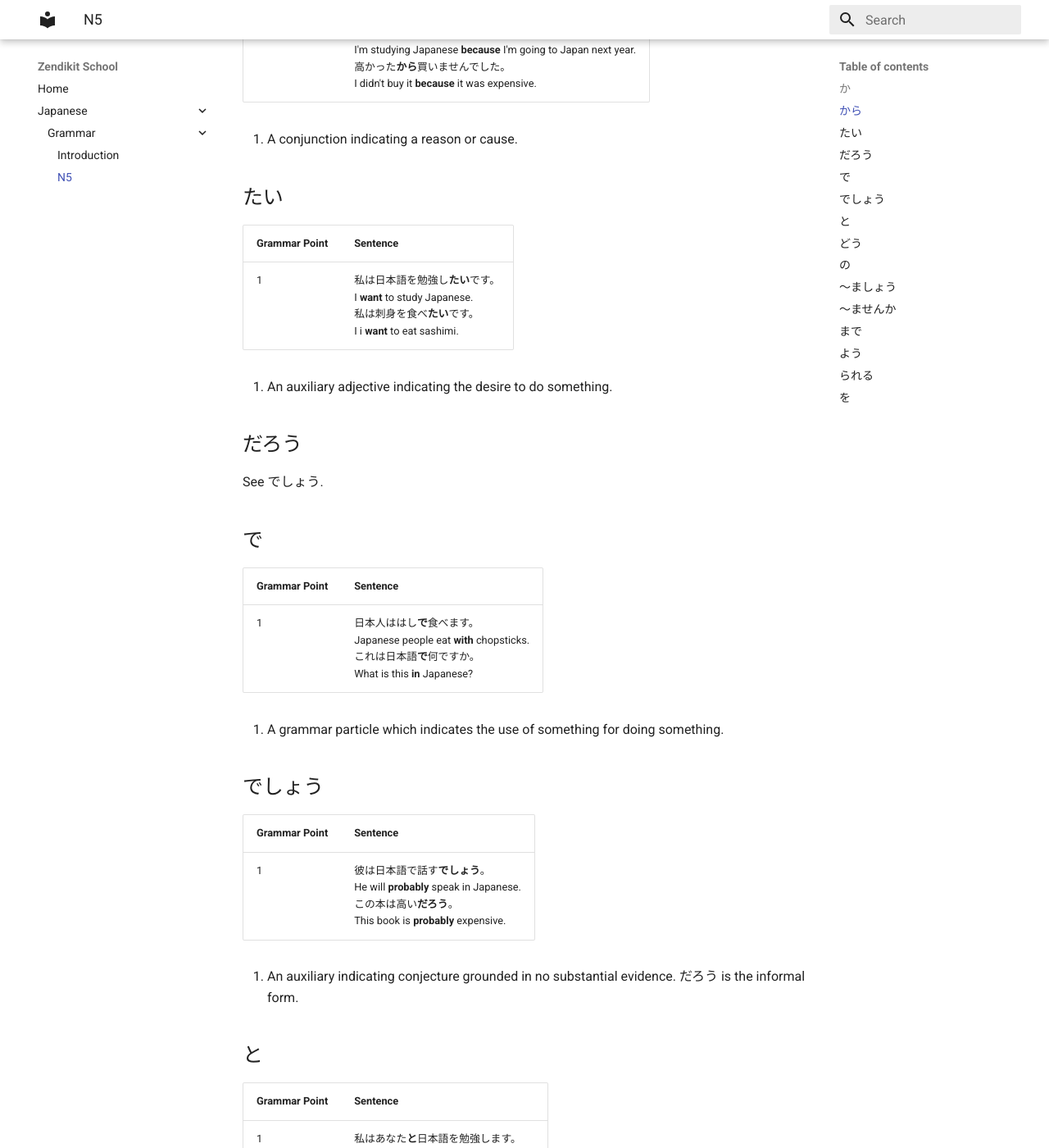
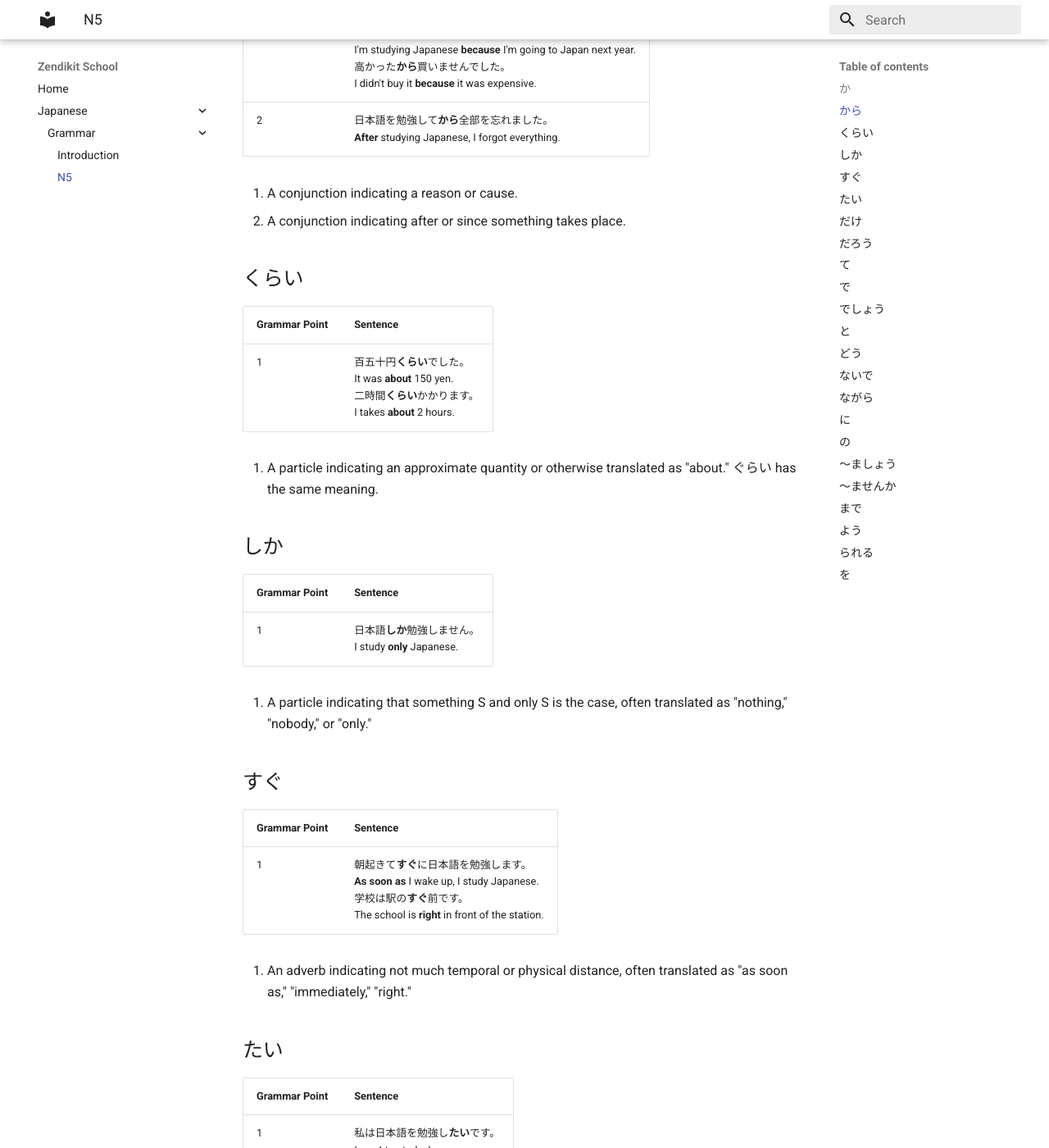
Before and after one commit to zendikit/school, an MkDocs documentation site: the page built from src/japanese/grammar/n5.md, in a window 1280 px wide and 1400 px high, scrolled down 560 px. Shown: the whole window at 82% size. Built offline with MkDocs 1.6.1 and Material for MkDocs 9.7.7, drawn with Linux system fonts in a browser that asks for light colours; some of the changed text lies outside the part shown.

Commit message:
feat: add more grammar points to Japanese N5

```diff
--- a/docs/sitemap.xml
+++ b/docs/sitemap.xml
@@ -2,17 +2,17 @@
 <urlset xmlns="http://www.sitemaps.org/schemas/sitemap/0.9">
     <url>
          <loc>https://zendikit.school/</loc>
-         <lastmod>2022-02-17</lastmod>
+         <lastmod>2022-02-20</lastmod>
          <changefreq>daily</changefreq>
     </url>
     <url>
          <loc>https://zendikit.school/japanese/grammar/introduction/</loc>
-         <lastmod>2022-02-17</lastmod>
+         <lastmod>2022-02-20</lastmod>
          <changefreq>daily</changefreq>
     </url>
     <url>
          <loc>https://zendikit.school/japanese/grammar/n5/</loc>
-         <lastmod>2022-02-17</lastmod>
+         <lastmod>2022-02-20</lastmod>
          <changefreq>daily</changefreq>
     </url>
 </urlset>
--- a/src/japanese/grammar/n5.md
+++ b/src/japanese/grammar/n5.md
@@ -13,8 +13,34 @@
 | Grammar Point | Sentence |
 | ----- | -------- |
 | 1     | 日本へ行く**から**日本語を勉強する。<br />I'm studying Japanese **because** I'm going to Japan next year.<br />高かった**から**買いませんでした。<br />I didn't buy it **because** it was expensive. |
+| 2     | 日本語を勉強して**から**全部を忘れました。<br />**After** studying Japanese, I forgot everything. |
 
 1. A conjunction indicating a reason or cause.
+2. A conjunction indicating after or since something takes place.
+
+## くらい
+
+| Grammar Point | Sentence |
+| ----- | -------- |
+| 1     | 百五十円**くらい**でした。<br />It was **about** 150 yen.<br />二時間**くらい**かかります。<br />I takes **about** 2 hours. |
+
+1. A particle indicating an approximate quantity or otherwise translated as "about." ぐらい has the same meaning.
+
+## しか
+
+| Grammar Point | Sentence |
+| ----- | -------- |
+| 1     | 日本語**しか**勉強しません。<br />I study **only** Japanese. |
+
+1. A particle indicating that something S and only S is the case, often translated as "nothing," "nobody," or "only."
+
+## すぐ
+
+| Grammar Point | Sentence |
+| ----- | -------- |
+| 1     | 朝起きて**すぐ**に日本語を勉強します。<br />**As soon as** I wake up, I study Japanese.<br />学校は駅の**すぐ**前です。<br />The school is **right** in front of the station. |
+
+1. An adverb indicating not much temporal or physical distance, often translated as "as soon as," "immediately," "right."
 
 ## たい
 
@@ -24,9 +50,25 @@
 
 1. An auxiliary adjective indicating the desire to do something.
 
+## だけ
+
+| Grammar Point | Sentence |
+| ----- | -------- |
+| 1     | 日本語が勉強した**だけ**です。<br />I **just** studied (and did nothing else with) Japanese. <br />私**だけ**日本語を話せます。<br />**Only** I can speak Japanese. |
+
+1. A particle expressing a limit on something, often translated as "just," "merely," "only," or "that's all."
+
 ## だろう
 
 See でしょう.
+
+## て
+
+| Grammar Point | Sentence |
+| ----- | -------- |
+| 1     | 私は日本へ行っ**て**勉強しました。<br />I went to Japan **and** studied.<br />これは高く**て**美味しい。<br />This is expensive **and** delicious.<br />彼は先生**で**優しい。<br />He is a teacher, **and** he is nice. |
+
+1. A verb or i-adjective ending indicating "and." For na-adjectives and nouns, て becomes で instead.
 
 ## で
 
@@ -59,6 +101,30 @@
 | 1     | 日本語で**どう**言いますか。<br />**How** do you say it in Japanese?<br />本は**どう**でしたか。<br />**How** was the book? |
 
 1. A grammar particle which asks about the state of something or someone or the way of doing something.
+
+## ないで
+
+| Grammar Point | Sentence |
+| ----- | -------- |
+| 1     | 勉強し**ないで**学校へ来ました。<br />I came to school **without** studying. |
+
+1. A negative te-form indicating not doing something or without doing something.
+
+## ながら
+
+| Grammar Point | Sentence |
+| ----- | -------- |
+| 1     | 本を読み**ながら**学校へ歩きました。<br />I walked to school **while** reading a book. |
+
+1. A conjunction indicating the surrounding clauses happen simultaneously, often translated as "while" or "with."
+
+## に
+
+| Grammar Point | Sentence |
+| ----- | -------- |
+| 1     | 日本語を勉強（し）**に**学校へ行きます。<br />I'm going to school **(in order) to** study Japanese.<br />本を買い**に**来ました。<br />I came **(in order) to** buy a book. |
+
+1. A particle indicating the purpose of movement. This construct is only used with motion verbs like 行く, 来る, 帰る, 入る, and 出る.
 
 ## の
 
```
Also changed, not shown: docs/japanese/grammar/n5/index.html (+298 -37 lines), docs/search/search_index.json (+1 -1 lines), 1 other file.
